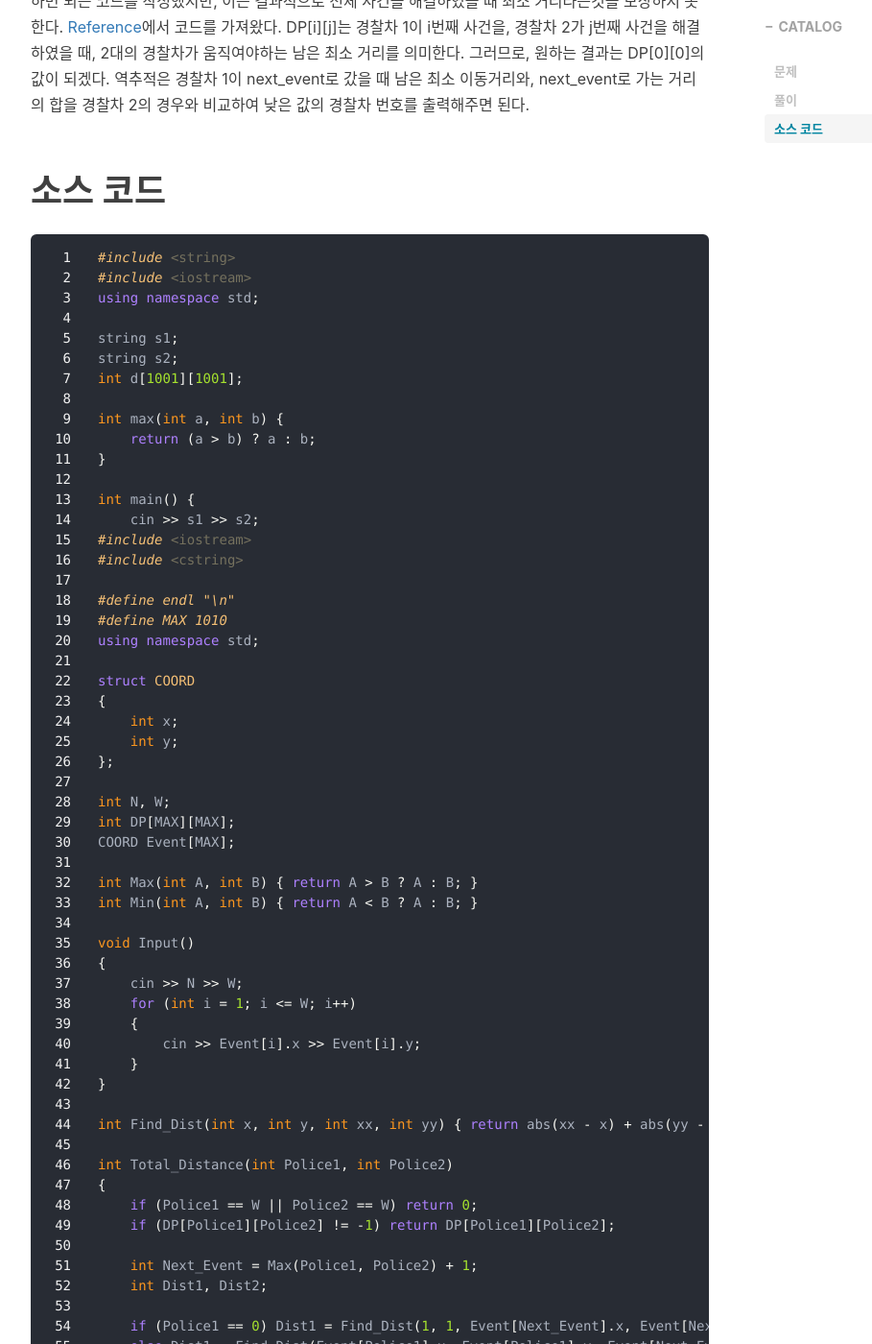
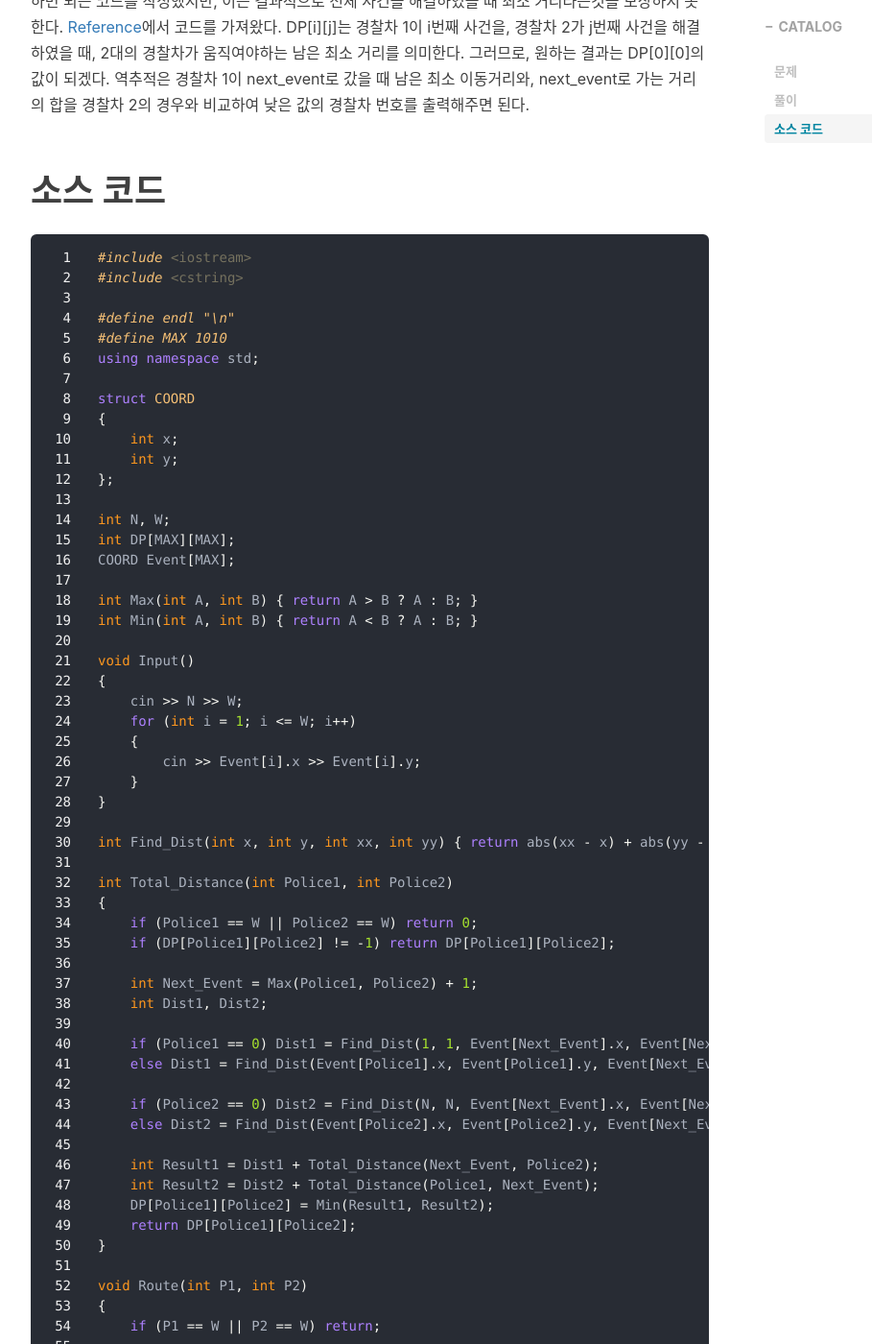
Before and after one commit to scatdelight/scatdelight.github.io, a Jekyll site: the page built from _posts/2021-08-12-BOJ-2618-C++.md, in a window 1280 px wide and 1400 px high, scrolled down 850 px. Shown: the whole window at 96% size, without its empty margins (233-1142 px from the left). Built offline with Jekyll 4.4.1, drawn with Linux system fonts in a browser that asks for light colours; nearby versions of some CDN libraries; some web fonts are replaced; comment, search, counter and statistics services are not loaded; some of the changed text lies outside the part shown.

Commit message:
내용 수정

````diff
--- a/_posts/2021-08-12-BOJ-2618-C++.md
+++ b/_posts/2021-08-12-BOJ-2618-C++.md
@@ -24,20 +24,6 @@ DFS, DP를 이용한 최단거리 확인과 역추적 문제이다. 처음에는
 # 소스 코드
 
 ```c++
-#include <string>
-#include <iostream>
-using namespace std;
-
-string s1;
-string s2;
-int d[1001][1001];
-
-int max(int a, int b) {
-    return (a > b) ? a : b;
-}
-
-int main() {
-    cin >> s1 >> s2;
 #include <iostream>
 #include <cstring>
 
````
